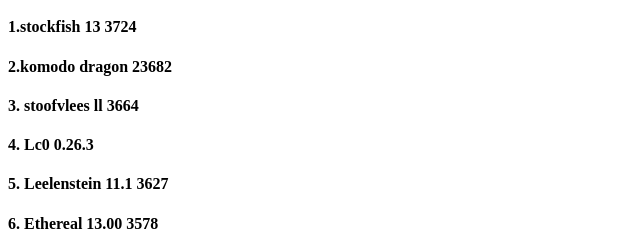
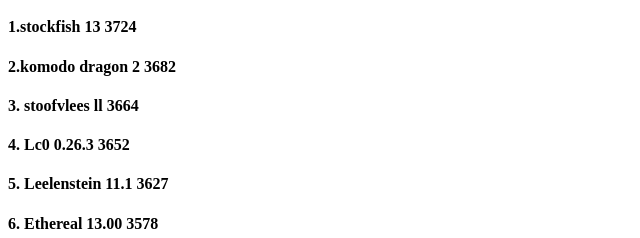
Before and after one commit to vibranium21/chess-engines-mania, a plain HTML site: page index.html in a window 1280 px wide. Shown: the part 4401-4639 px from the top of the page, 0-640 px from the left. Drawn offline with Linux system fonts and the light colour scheme.

Commit message:
Update index.html

```diff
--- a/index.html
+++ b/index.html
@@ -88,9 +88,9 @@ No: <input type="radio" name="vote" value="1" onclick="getVote(this.value)">
 </div>
     <h1> The Next Section will include the ratings of the top 15 chess engines!</h1>
     <h4> 1.stockfish 13 3724 </h4>
-    <h4> 2.komodo dragon 23682 </h4>
+    <h4> 2.komodo dragon 2 3682 </h4>
     <h4> 3. stoofvlees ll 3664 </h4>
-    <h4> 4. Lc0 0.26.3 </h4>
+    <h4> 4. Lc0 0.26.3 3652 </h4>
     <h4> 5. Leelenstein 11.1 3627 </h4>
     <h4> 6. Ethereal 13.00 3578 </h4>
     <h4> 7.Allie 0.5 3561 </h4>
```
